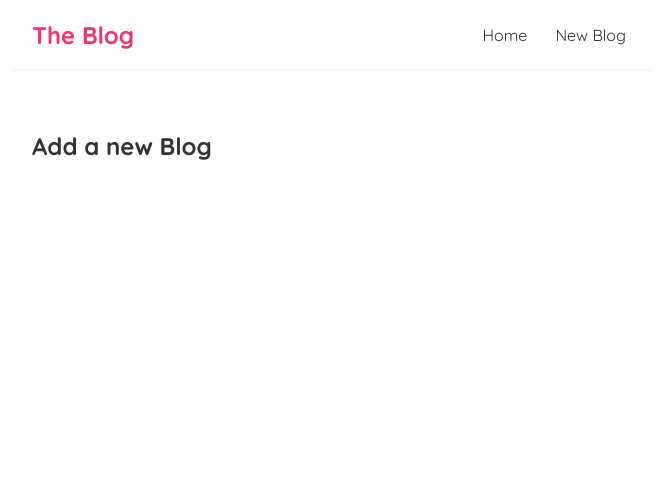
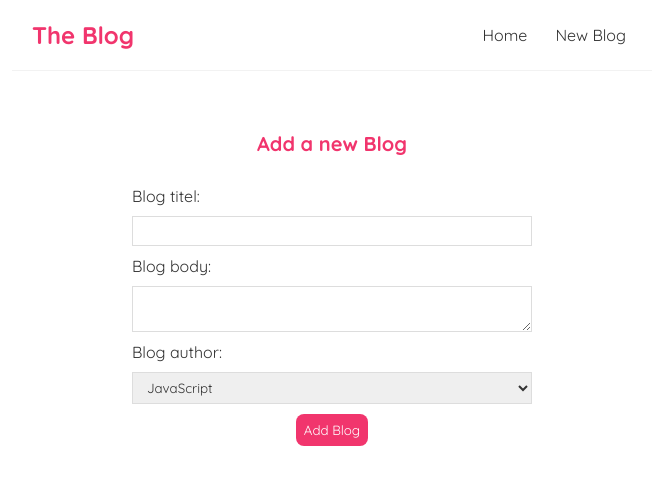
Before and after one commit to vankoto2/react-spa, a React (Create React App) app: page /create in a window 1280 px wide. Shown: the top 484 px of the page, without its empty margins (308-964 px from the left). Built offline with nearby package versions, Linux system fonts and the light colour scheme.

Commit message:
Starting work on Create

```diff
--- a/src/Create.js
+++ b/src/Create.js
@@ -2,6 +2,23 @@
     return (
         <div className="create">
             <h2>Add a new Blog</h2>
+            <form>
+                <label>Blog titel:</label>
+                <input
+                type="text"
+                required
+                />
+                 <label>Blog body:</label>
+                <textarea required
+                ></textarea>
+                <label>Blog author:</label>
+                <select>
+                    <option value="JavaScript">JavaScript</option>
+                    <option value="TypeScript">TypeScript</option>
+                    <option value="Java">Java</option>
+                </select>
+                <button>Add Blog</button>
+            </form>
         </div>
      );
 }
--- a/src/index.css
+++ b/src/index.css
@@ -69,3 +69,35 @@
   border-radius: 8px;
   cursor: pointer;
 }
+
+/* create new blog form */
+.create {
+  max-width: 400px;
+  margin: 0 auto;
+  text-align: center;
+}
+.create label {
+  text-align: left;
+  display: block;
+}
+.create h2 {
+  font-size: 20px;
+  color: #f1356d;
+  margin-bottom: 30px;
+}
+.create input, .create textarea, .create select {
+  width: 100%;
+  padding: 6px 10px;
+  margin: 10px 0;
+  border: 1px solid #ddd;
+  box-sizing: border-box;
+  display: block;
+}
+.create button {
+  background: #f1356d;
+  color: #fff;
+  border: 0;
+  padding: 8px;
+  border-radius: 8px;
+  cursor: pointer;
+}
```
